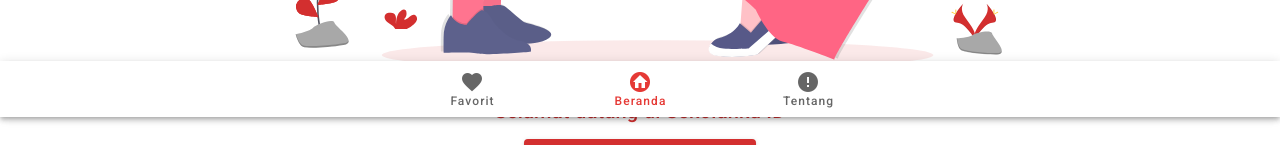
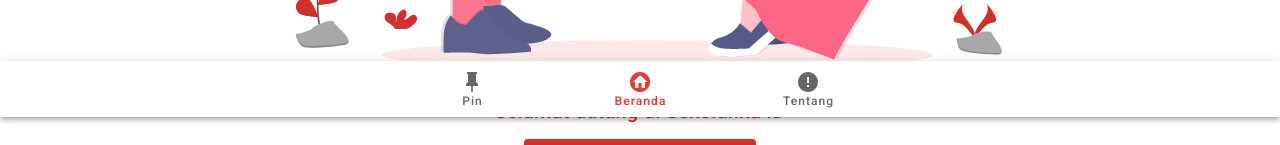
Before and after one commit to satyawikananda/Sekolahku-ID, a Vue app in the folder frontend/: page / in a window 1280 px wide. Shown: the part 683-828 px from the top of the page. Built offline with nearby package versions, Linux system fonts and the light colour scheme.

Commit message:
:zap: Change favorite menu to pin menu

```diff
--- a/frontend/src/components/master/NavBottom.vue
+++ b/frontend/src/components/master/NavBottom.vue
@@ -1,8 +1,8 @@
 <template>
   <v-bottom-navigation :value="activeBtn" color="primary" grow fixed>
     <v-btn to="/favorite">
-      <span>Favorit</span>
-      <v-icon>mdi-heart</v-icon>
+      <span>Pin</span>
+      <v-icon>mdi-pin</v-icon>
     </v-btn>
 
     <v-btn to="/">
```
